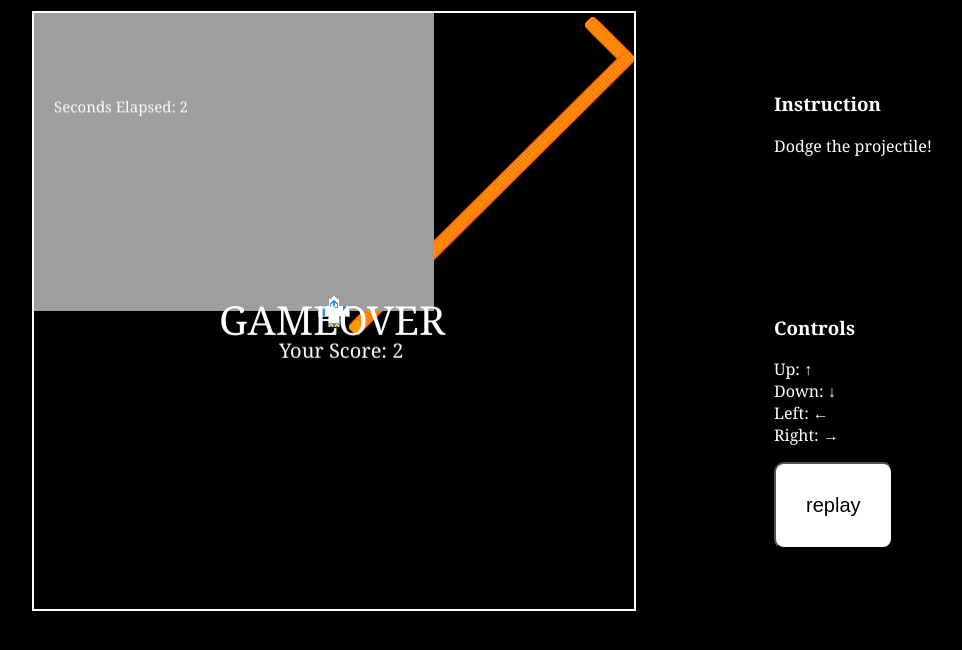
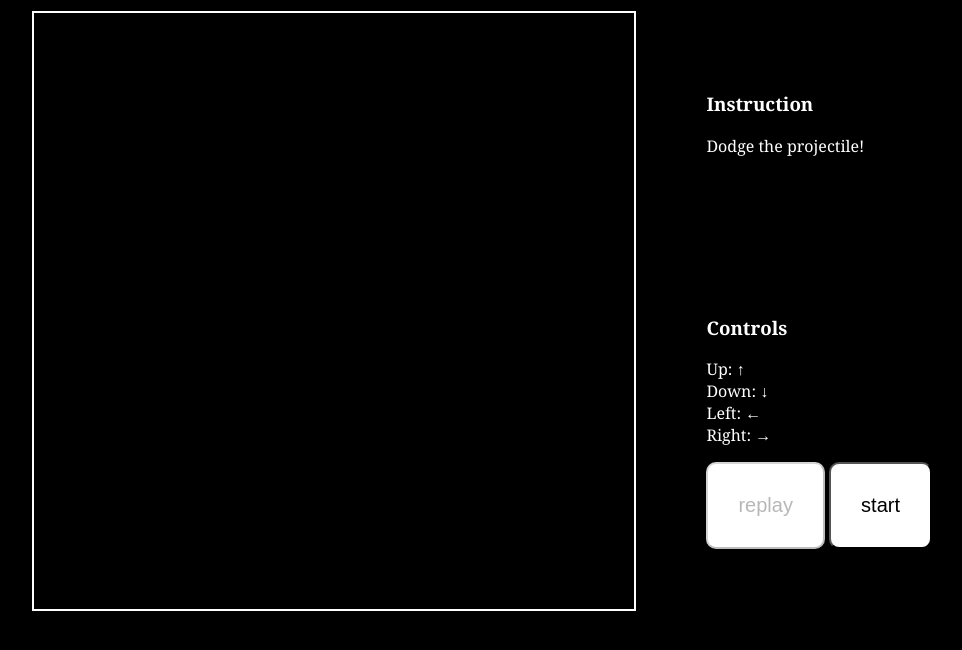
Before and after one commit to godmango/dodge-game-ver2, a plain HTML site: page index.html in a window 1280 px wide. Shown: the part 132-782 px from the top of the page, without its empty margins (158-1120 px from the left). Drawn offline with Linux system fonts and the light colour scheme.

Commit message:
third commit

```diff
--- a/game.js
+++ b/game.js
@@ -158,6 +158,9 @@ function replayGame() {
 function main() {
   update();
   render();
+  document
+    .getElementsByClassName("startButton")[0]
+    .setAttribute("disabled", "disabled");
   //player and projectile collision hitbox
   for (let index = 0; index < balls.length; index++) {
     const ball = balls[index];
@@ -190,6 +193,6 @@ function main() {
 }
 loadImages();
 setupControlKey();
-main();
+// main();
 
 //todo: lives. sound effect. body margin. canvas size. style
--- a/index.html
+++ b/index.html
@@ -21,6 +21,7 @@
           <button class="retryButton" onclick="replayGame()" disabled>
             replay
           </button>
+          <button class="startButton" onclick="main()">start</button>
         </div>
       </div>
     </div>
--- a/style.css
+++ b/style.css
@@ -31,6 +31,12 @@ body {
   border-radius: 10px;
   background-color: white;
 }
+.startButton {
+  padding: 30px;
+  font-size: 20px;
+  border-radius: 10px;
+  background-color: white;
+}
 .retryButton:hover {
   background-color: #bdc3c7;
 }
```
